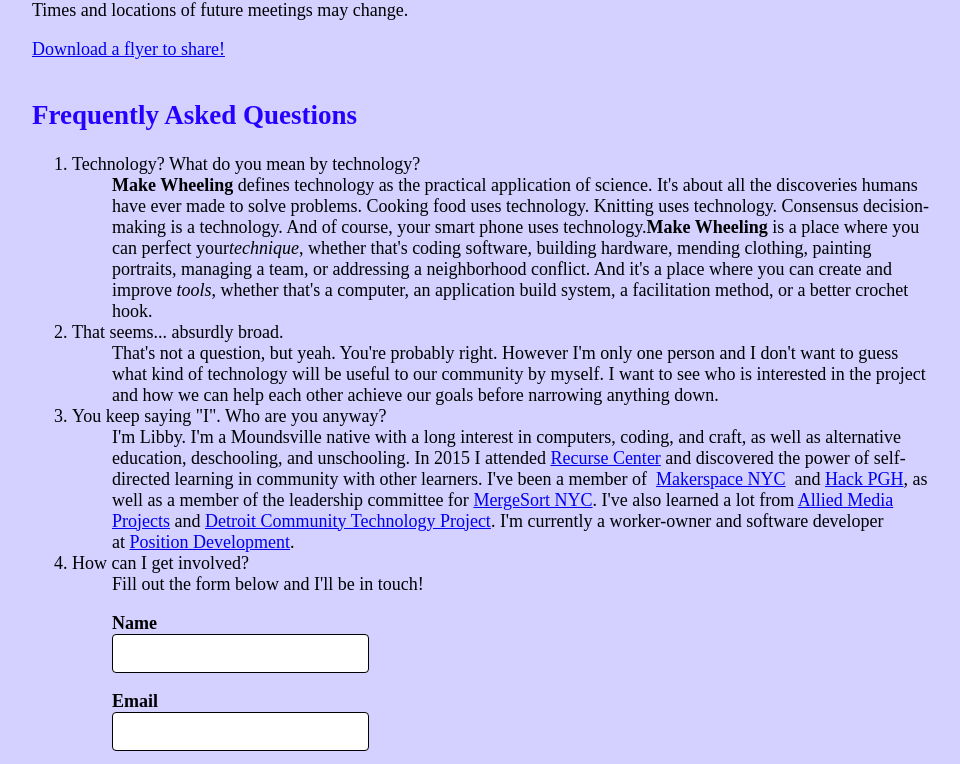
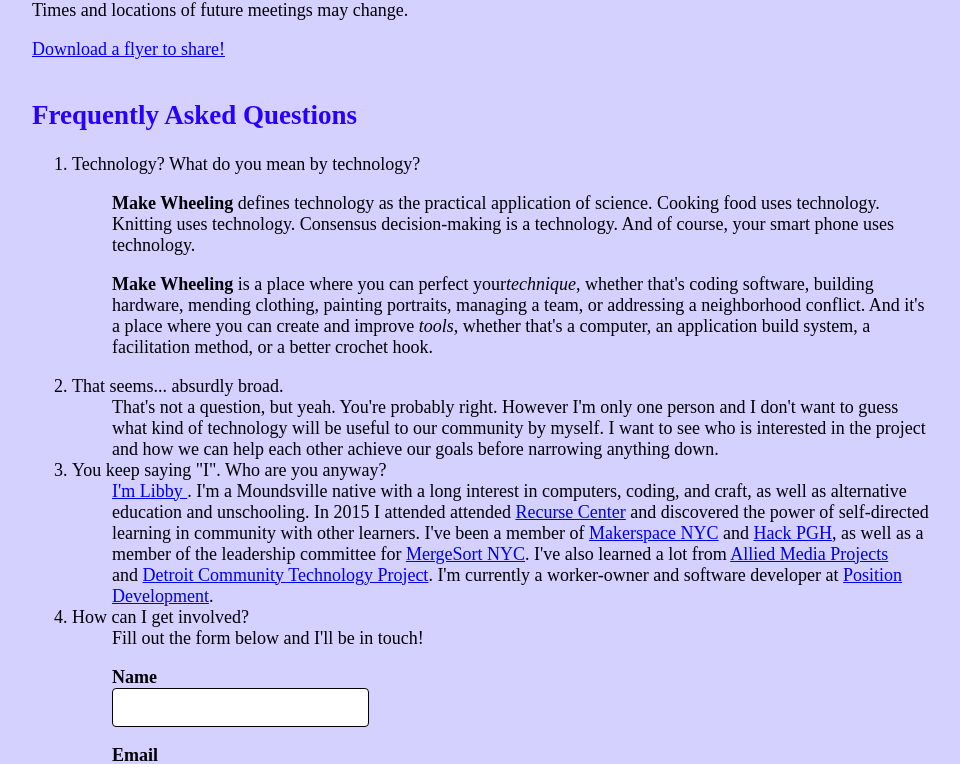
Before and after one commit to emhoracek/makewheeling, a React (Vite) app: page / in a window 1280 px wide. Shown: the part 1302-2066 px from the top of the page, without its empty margins (158-1118 px from the left). Built offline with nearby package versions, Linux system fonts and the light colour scheme; no server answers; a web font is replaced by a local one.

Commit message:
Add link to me and tweak wording

```diff
--- a/src/pages/home.jsx
+++ b/src/pages/home.jsx
@@ -13,7 +13,7 @@
       <div class="about">
         <h2>A Community Technology Lab</h2>
         <p>
-          Eventually <strong>Make Wheeling</strong> will be a permanent
+          Eventually <strong>Make Wheeling</strong> could be a permanent
           space where anyone can access education, support,
           equipment, and inspiration to invent innovative solutions to the
           problems that we face as individuals <em>and</em> as members of
@@ -21,7 +21,7 @@
         </p>
 
         <p>
-          However, <strong>Make Wheeling</strong> will start as a digital
+          <strong>Make Wheeling</strong> will start as a digital
           presence with temporary physical spaces
           embedded in local businesses and public areas.
         </p>
@@ -83,20 +83,19 @@
           <li>
             <dt>Technology? What do you mean by technology?</dt>
             <dd>
-              <strong>Make Wheeling</strong> defines technology as
-              the practical application of science. It's about all the
-              discoveries humans have ever made to solve problems. Cooking
+              <p><strong>Make Wheeling</strong> defines technology as
+              the practical application of science. Cooking
               food uses technology. Knitting uses
               technology. Consensus decision-making is a technology. And of
-              course, your smart phone uses technology.
-              <strong>Make Wheeling</strong> is a place where you can perfect
+              course, your smart phone uses technology.</p>
+              <p><strong>Make Wheeling</strong> is a place where you can perfect
               your
               <em>technique</em>, whether that's coding software, building
               hardware, mending clothing, painting portraits, managing a team,
               or addressing a neighborhood conflict. And it's a place where you
               can create and improve <em>tools</em>, whether that's a computer,
               an application build system, a facilitation method, or a better
-              crochet hook.
+              crochet hook.</p>
             </dd>
           </li>
           <li>
@@ -112,13 +111,11 @@
           <li>
             <dt>You keep saying "I". Who are you anyway?</dt>
             <dd>
-              I'm Libby. I'm a Moundsville native with a long interest in
-              computers, coding, and craft, as well as alternative education,
-              deschooling, and unschooling. In 2015 I attended&nbsp;
-              <a href="https://recurse.com">Recurse Center</a> and
+              <a href="http://libbyhoracek.com">I'm Libby </a>. I'm a Moundsville native with a long interest in
+              computers, coding, and craft, as well as alternative education and unschooling. In 2015 I attended
+              attended <a href="https://recurse.com">Recurse Center</a> and
               discovered the power of self-directed learning in community
-              with other learners. I've been a member of
-              &nbsp;<a href="https://www.makerspace.nyc/">Makerspace NYC</a>&nbsp;
+              with other learners. I've been a member of <a href="https://www.makerspace.nyc/">Makerspace NYC</a>{" "}
               and <a href="https://hackpgh.org/">Hack PGH</a>, as well as a member
               of the leadership committee for{" "}
               <a href="https://twitter.com/mergesortnyc">MergeSort NYC</a>. I've
```
